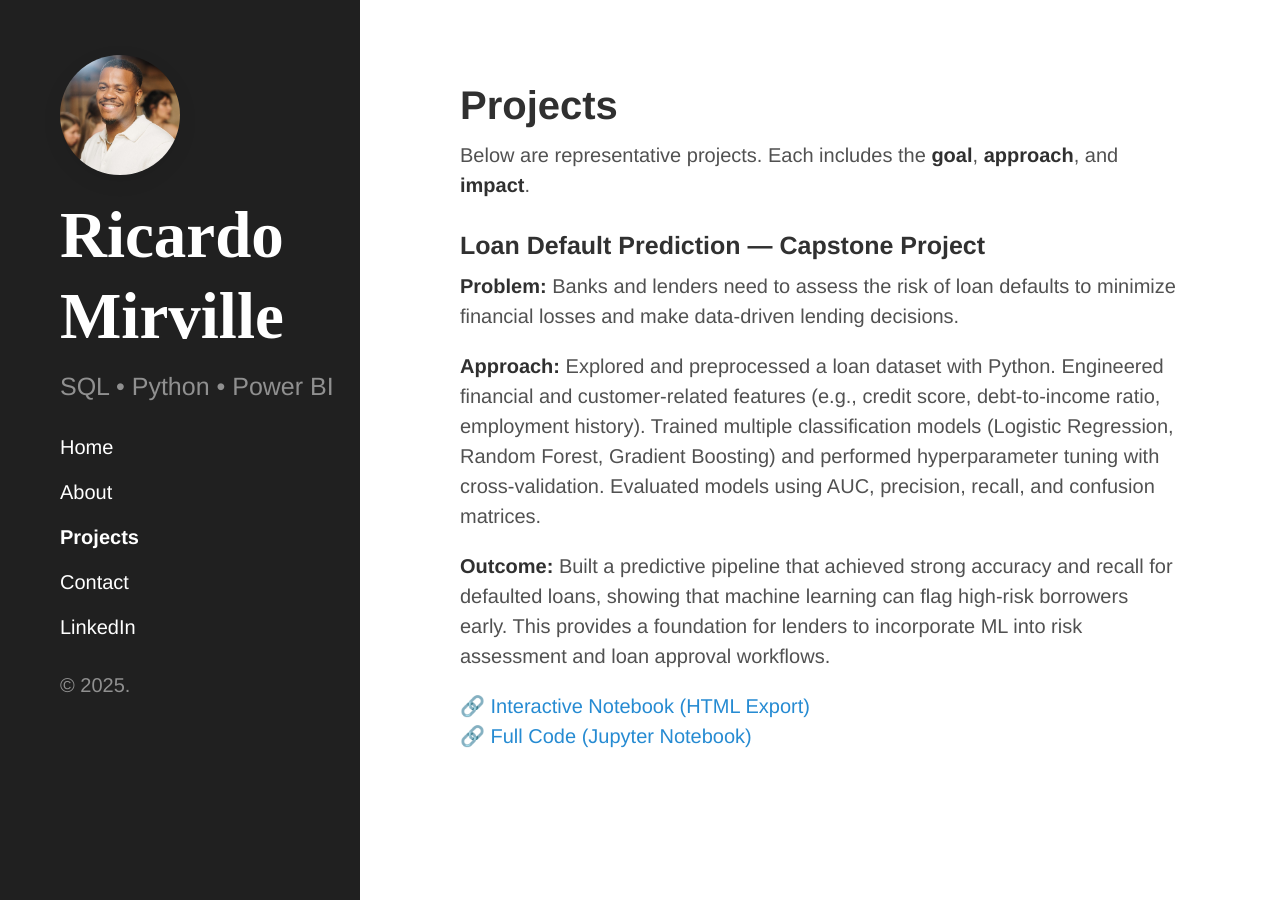
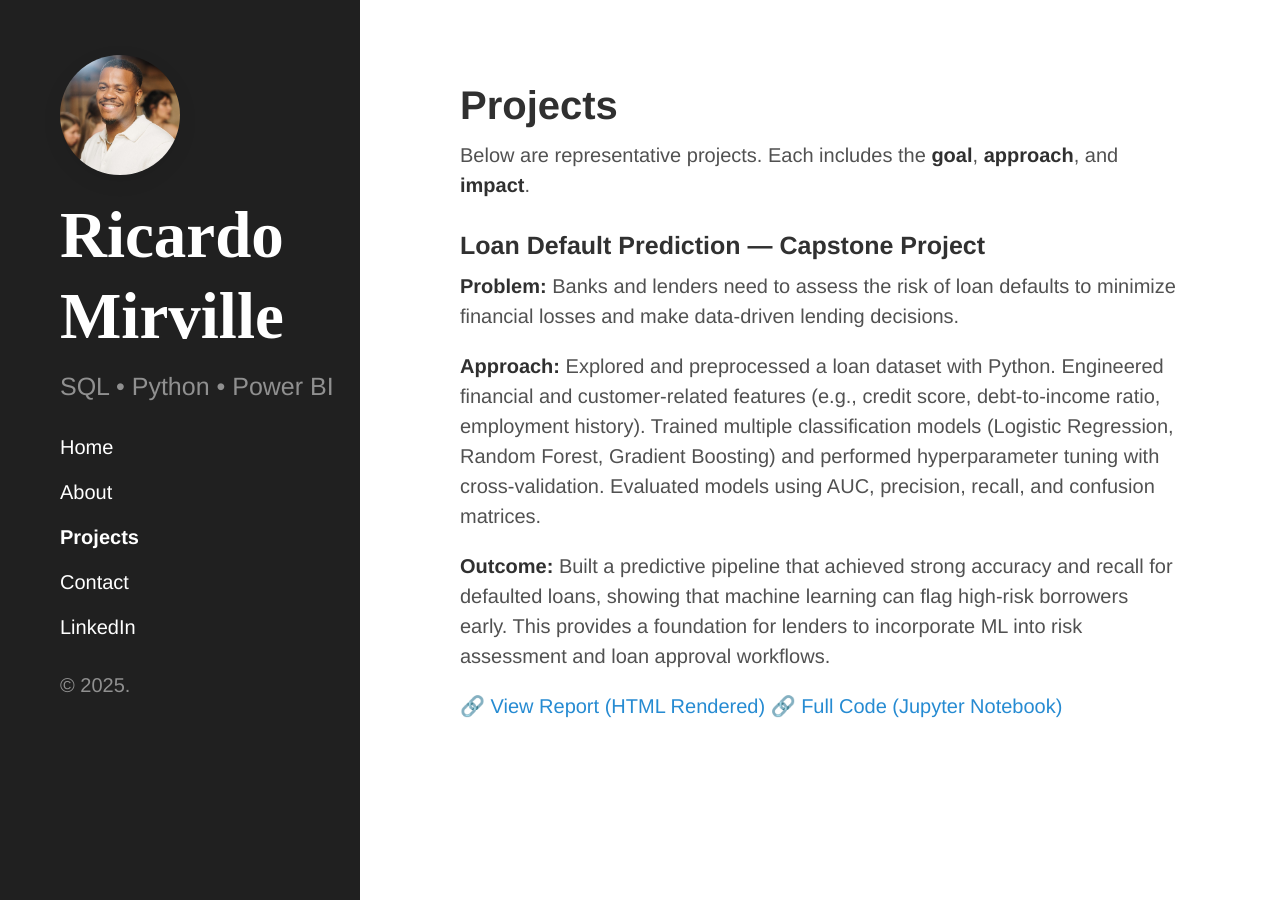
Before and after one commit to RicardoBMirville/Portfolio, a Jekyll site: the page built from projects.md, in a window 1280 px wide. Built offline with Jekyll 4.4.1, drawn with Linux system fonts in a browser that asks for light colours.

Commit message:
Update projects.md

```diff
--- a/projects.md
+++ b/projects.md
@@ -18,7 +18,8 @@ Below are representative projects. Each includes the **goal**, **approach**, and
   <p><strong>Approach:</strong> Explored and preprocessed a loan dataset with Python. Engineered financial and customer-related features (e.g., credit score, debt-to-income ratio, employment history). Trained multiple classification models (Logistic Regression, Random Forest, Gradient Boosting) and performed hyperparameter tuning with cross-validation. Evaluated models using AUC, precision, recall, and confusion matrices.</p>
   <p><strong>Outcome:</strong> Built a predictive pipeline that achieved strong accuracy and recall for defaulted loans, showing that machine learning can flag high-risk borrowers early. This provides a foundation for lenders to incorporate ML into risk assessment and loan approval workflows.</p>
   <p>
-    🔗 <a href="{{ '/assets/Capstone_Project_Loan_Default_Prediction_Ricardo_Mirville.html' | relative_url }}" target="_blank">Interactive Notebook (HTML Export)</a><br>
+   🔗 <a href="https://nbviewer.org/github/ricardobmirville/Portfolio/blob/main/assets/Loan_Default_Prediction.ipynb" target="_blank">View Report (HTML Rendered)</a>
+
     🔗 <a href="{{ '/assets/Capstone Project - Loan Default Prediction - Ricardo Mirville.ipynb' | relative_url }}" target="_blank">Full Code (Jupyter Notebook)</a>
   </p>
 </div>
```
